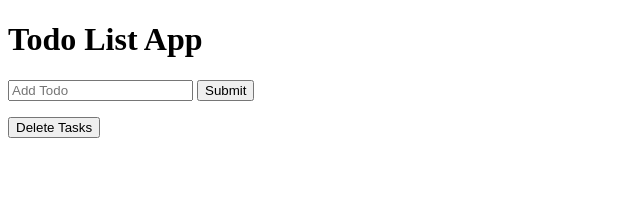
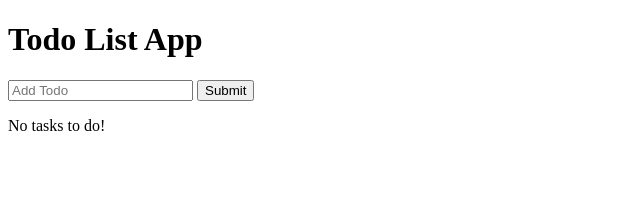
Before and after one commit to ZendaInnocent/svelte-todo-app, a Svelte app: page / in a window 1280 px wide. Both pictures are taken after a click on the button "Delete Tasks". Shown: the top 207 px of the page, without its empty margins (0-640 px from the left). Built offline with nearby package versions, Linux system fonts and the light colour scheme.

Commit message:
add stores and logic

```diff
--- a/src/App.svelte
+++ b/src/App.svelte
@@ -1,19 +1,16 @@
 <script>
-  let todos = [
-    { title: 'Learn Svelte', completed: true },
-    { title: 'Learn SvelteKit', completed: false },
-  ]
+  import { todos } from './stores'
 
   let todo
 
   function handleSubmit() {
     if (todo === '') return
-    todos = [...todos, { title: todo, completed: false }]
+    todos.set([...$todos, { title: todo, completed: false }])
     todo = ''
   }
 
   function deleteTodo(todo) {
-    todos = todos.filter((t) => t !== todo)
+    todos.set($todos.filter((t) => t !== todo))
   }
 </script>
 
@@ -27,8 +24,11 @@
 </div>
 
 <div>
+  {#if $todos.length === 0}
+    <p>No tasks to do!</p>
+  {:else}
     <ul>
-    {#each todos as todo}
+      {#each $todos as todo}
         <li>
           {todo.title}
           <span>
@@ -38,6 +38,7 @@
       {/each}
     </ul>
     <div>
-    <button on:click={() => (todos = [])}> Delete Tasks </button>
+      <button on:click={() => todos.set([])}> Delete Tasks </button>
     </div>
+  {/if}
 </div>
--- /dev/null
+++ b/src/stores.js
@@ -0,0 +1,6 @@
+import { writable } from 'svelte/store'
+
+export const todos = writable([
+  { title: 'Learn Svelte', completed: true },
+  { title: 'Learn SvelteKit', completed: false },
+])
```
Lines whose indentation alone changed are shown as unchanged.
